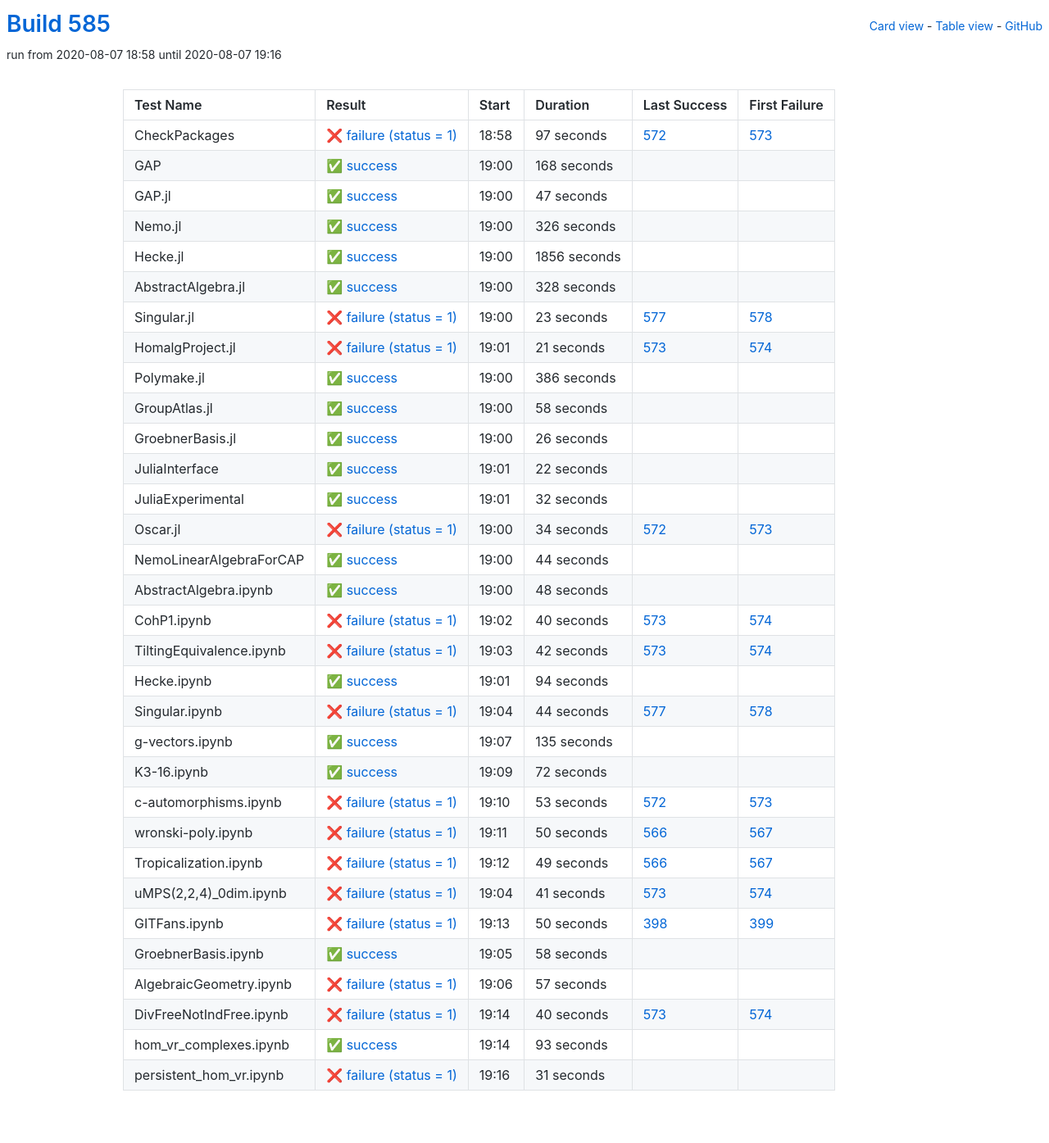
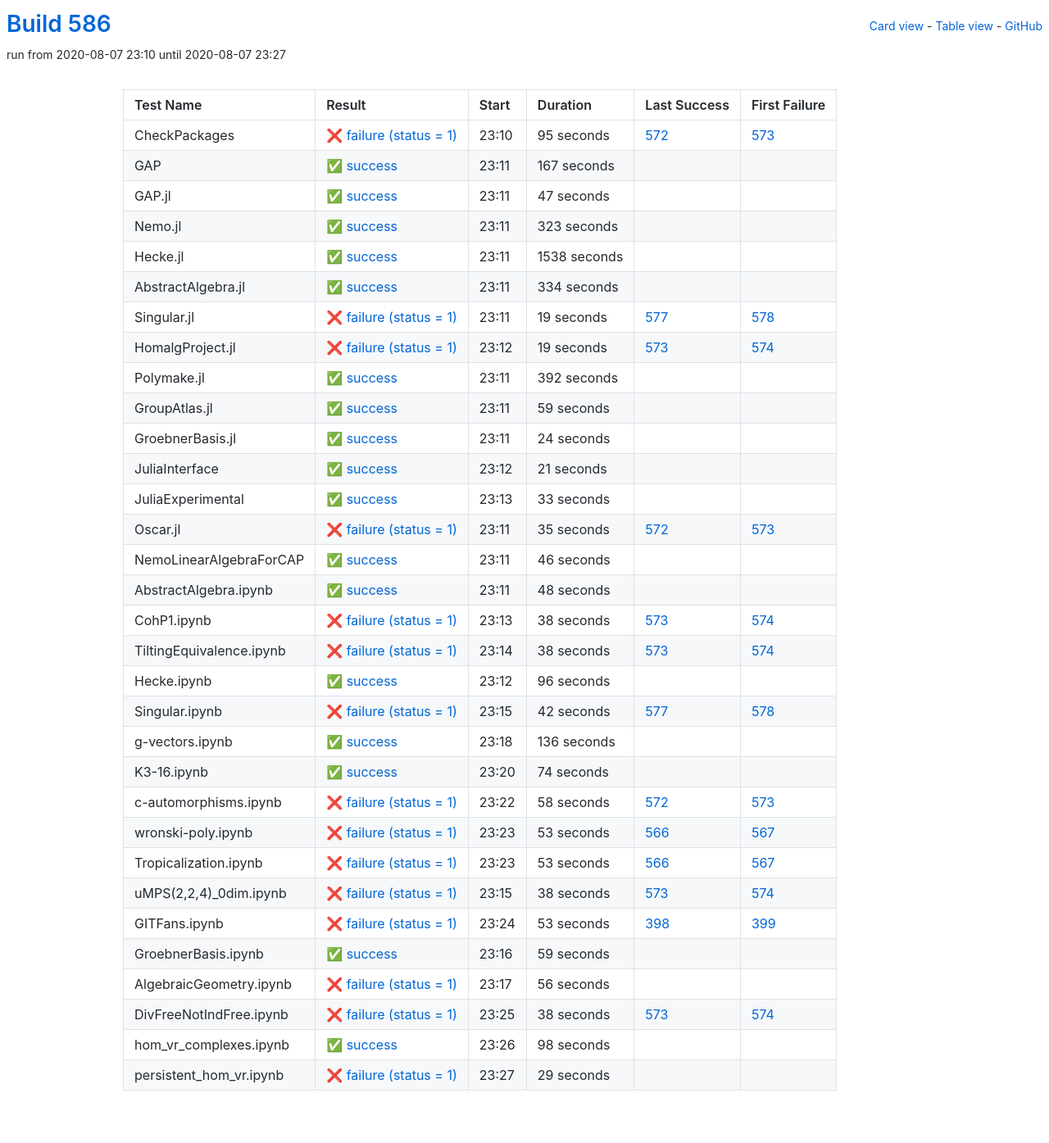
Before and after one commit to oscar-system/oscar-ci-status-stable, a Jekyll site: the page built from table.html, in a window 1280 px wide. Shown: the whole page at 82% size. Built offline with Jekyll 4.4.1, drawn with Linux system fonts in a browser that asks for light colours.

Commit message:
Build #586

```diff
--- a/_data/ci.yml
+++ b/_data/ci.yml
@@ -1,6 +1,6 @@
 ---
-build: 585
-build_url: https://oscarci.mathematik.uni-kl.de/job/oscar-stable/585/
+build: 586
+build_url: https://oscarci.mathematik.uni-kl.de/job/oscar-stable/586/
 job: oscar-stable
 organization: oscar-system
 repo: oscar-ci-status-stable
@@ -8,32 +8,32 @@ repourl: https://github.com/oscar-system/oscar-ci-status-stable
 tests:
 - name: CheckPackages
   id: checkpackages
-  log: https://oscarci.mathematik.uni-kl.de/job/oscar-stable/585/artifact/logs/build-585/CheckPackages.log
-  start: 2020-08-07 18:58
+  log: https://oscarci.mathematik.uni-kl.de/job/oscar-stable/586/artifact/logs/build-586/CheckPackages.log
+  start: 2020-08-07 23:10
   success: false
   exitcode: 1
   status: failure
-  duration: 97
+  duration: 95
   last_success: 572
   last_success_url: https://oscarci.mathematik.uni-kl.de/job/oscar-stable/572/
   first_failure: 573
   first_failure_url: https://oscarci.mathematik.uni-kl.de/job/oscar-stable/573/
 - name: GAP
   id: gap
-  log: https://oscarci.mathematik.uni-kl.de/job/oscar-stable/585/artifact/logs/build-585/GAP.log
-  start: 2020-08-07 19:00
+  log: https://oscarci.mathematik.uni-kl.de/job/oscar-stable/586/artifact/logs/build-586/GAP.log
+  start: 2020-08-07 23:11
   success: true
   exitcode: 0
   status: success
-  duration: 168
+  duration: 167
   last_success: false
   last_success_url:
   first_failure: false
   first_failure_url:
 - name: GAP.jl
   id: gap-jl
-  log: https://oscarci.mathematik.uni-kl.de/job/oscar-stable/585/artifact/logs/build-585/GAP.jl.log
-  start: 2020-08-07 19:00
+  log: https://oscarci.mathematik.uni-kl.de/job/oscar-stable/586/artifact/logs/build-586/GAP.jl.log
+  start: 2020-08-07 23:11
   success: true
   exitcode: 0
   status: success
@@ -44,152 +44,152 @@ tests:
   first_failure_url:
 - name: Nemo.jl
   id: nemo-jl
-  log: https://oscarci.mathematik.uni-kl.de/job/oscar-stable/585/artifact/logs/build-585/Nemo.jl.log
-  start: 2020-08-07 19:00
+  log: https://oscarci.mathematik.uni-kl.de/job/oscar-stable/586/artifact/logs/build-586/Nemo.jl.log
+  start: 2020-08-07 23:11
   success: true
   exitcode: 0
   status: success
-  duration: 326
+  duration: 323
   last_success: false
   last_success_url:
   first_failure: false
   first_failure_url:
 - name: Hecke.jl
   id: hecke-jl
-  log: https://oscarci.mathematik.uni-kl.de/job/oscar-stable/585/artifact/logs/build-585/Hecke.jl.log
-  start: 2020-08-07 19:00
+  log: https://oscarci.mathematik.uni-kl.de/job/oscar-stable/586/artifact/logs/build-586/Hecke.jl.log
+  start: 2020-08-07 23:11
   success: true
   exitcode: 0
   status: success
-  duration: 1856
+  duration: 1538
   last_success: false
   last_success_url:
   first_failure: false
   first_failure_url:
 - name: AbstractAlgebra.jl
   id: abstractalgebra-jl
-  log: https://oscarci.mathematik.uni-kl.de/job/oscar-stable/585/artifact/logs/build-585/AbstractAlgebra.jl.log
-  start: 2020-08-07 19:00
+  log: https://oscarci.mathematik.uni-kl.de/job/oscar-stable/586/artifact/logs/build-586/AbstractAlgebra.jl.log
+  start: 2020-08-07 23:11
   success: true
   exitcode: 0
   status: success
-  duration: 328
+  duration: 334
   last_success: false
   last_success_url:
   first_failure: false
   first_failure_url:
 - name: Singular.jl
   id: singular-jl
-  log: https://oscarci.mathematik.uni-kl.de/job/oscar-stable/585/artifact/logs/build-585/Singular.jl.log
-  start: 2020-08-07 19:00
+  log: https://oscarci.mathematik.uni-kl.de/job/oscar-stable/586/artifact/logs/build-586/Singular.jl.log
+  start: 2020-08-07 23:11
   success: false
   exitcode: 1
   status: failure
-  duration: 23
+  duration: 19
   last_success: 577
   last_success_url: https://oscarci.mathematik.uni-kl.de/job/oscar-stable/577/
   first_failure: 578
   first_failure_url: https://oscarci.mathematik.uni-kl.de/job/oscar-stable/578/
 - name: HomalgProject.jl
   id: homalgproject-jl
-  log: https://oscarci.mathematik.uni-kl.de/job/oscar-stable/585/artifact/logs/build-585/HomalgProject.jl.log
-  start: 2020-08-07 19:01
+  log: https://oscarci.mathematik.uni-kl.de/job/oscar-stable/586/artifact/logs/build-586/HomalgProject.jl.log
+  start: 2020-08-07 23:12
   success: false
   exitcode: 1
   status: failure
-  duration: 21
+  duration: 19
   last_success: 573
   last_success_url: https://oscarci.mathematik.uni-kl.de/job/oscar-stable/573/
   first_failure: 574
   first_failure_url: https://oscarci.mathematik.uni-kl.de/job/oscar-stable/574/
 - name: Polymake.jl
   id: polymake-jl
-  log: https://oscarci.mathematik.uni-kl.de/job/oscar-stable/585/artifact/logs/build-585/Polymake.jl.log
-  start: 2020-08-07 19:00
+  log: https://oscarci.mathematik.uni-kl.de/job/oscar-stable/586/artifact/logs/build-586/Polymake.jl.log
+  start: 2020-08-07 23:11
   success: true
   exitcode: 0
   status: success
-  duration: 386
+  duration: 392
   last_success: false
   last_success_url:
   first_failure: false
   first_failure_url:
 - name: GroupAtlas.jl
   id: groupatlas-jl
-  log: https://oscarci.mathematik.uni-kl.de/job/oscar-stable/585/artifact/logs/build-585/GroupAtlas.jl.log
-  start: 2020-08-07 19:00
+  log: https://oscarci.mathematik.uni-kl.de/job/oscar-stable/586/artifact/logs/build-586/GroupAtlas.jl.log
+  start: 2020-08-07 23:11
   success: true
   exitcode: 0
   status: success
-  duration: 58
+  duration: 59
   last_success: false
   last_success_url:
   first_failure: false
   first_failure_url:
 - name: GroebnerBasis.jl
   id: groebnerbasis-jl
-  log: https://oscarci.mathematik.uni-kl.de/job/oscar-stable/585/artifact/logs/build-585/GroebnerBasis.jl.log
-  start: 2020-08-07 19:00
+  log: https://oscarci.mathematik.uni-kl.de/job/oscar-stable/586/artifact/logs/build-586/GroebnerBasis.jl.log
+  start: 2020-08-07 23:11
   success: true
   exitcode: 0
   status: success
-  duration: 26
+  duration: 24
   last_success: false
   last_success_url:
   first_failure: false
   first_failure_url:
 - name: JuliaInterface
   id: juliainterface
-  log: https://oscarci.mathematik.uni-kl.de/job/oscar-stable/585/artifact/logs/build-585/JuliaInterface.log
-  start: 2020-08-07 19:01
+  log: https://oscarci.mathematik.uni-kl.de/job/oscar-stable/586/artifact/logs/build-586/JuliaInterface.log
+  start: 2020-08-07 23:12
   success: true
   exitcode: 0
   status: success
-  duration: 22
+  duration: 21
   last_success: false
   last_success_url:
   first_failure: false
   first_failure_url:
 - name: JuliaExperimental
   id: juliaexperimental
-  log: https://oscarci.mathematik.uni-kl.de/job/oscar-stable/585/artifact/logs/build-585/JuliaExperimental.log
-  start: 2020-08-07 19:01
+  log: https://oscarci.mathematik.uni-kl.de/job/oscar-stable/586/artifact/logs/build-586/JuliaExperimental.log
+  start: 2020-08-07 23:13
   success: true
   exitcode: 0
   status: success
-  duration: 32
+  duration: 33
   last_success: false
   last_success_url:
   first_failure: false
   first_failure_url:
 - name: Oscar.jl
   id: oscar-jl
-  log: https://oscarci.mathematik.uni-kl.de/job/oscar-stable/585/artifact/logs/build-585/Oscar.jl.log
-  start: 2020-08-07 19:00
+  log: https://oscarci.mathematik.uni-kl.de/job/oscar-stable/586/artifact/logs/build-586/Oscar.jl.log
+  start: 2020-08-07 23:11
   success: false
   exitcode: 1
   status: failure
-  duration: 34
+  duration: 35
   last_success: 572
   last_success_url: https://oscarci.mathematik.uni-kl.de/job/oscar-stable/572/
   first_failure: 573
   first_failure_url: https://oscarci.mathematik.uni-kl.de/job/oscar-stable/573/
 - name: NemoLinearAlgebraForCAP
   id: nemolinearalgebraforcap
-  log: https://oscarci.mathematik.uni-kl.de/job/oscar-stable/585/artifact/logs/build-585/NemoLinearAlgebraForCAP.log
-  start: 2020-08-07 19:00
+  log: https://oscarci.mathematik.uni-kl.de/job/oscar-stable/586/artifact/logs/build-586/NemoLinearAlgebraForCAP.log
+  start: 2020-08-07 23:11
   success: true
   exitcode: 0
   status: success
-  duration: 44
+  duration: 46
   last_success: false
   last_success_url:
   first_failure: false
   first_failure_url:
 - name: AbstractAlgebra.ipynb
   id: abstractalgebra-ipynb
-  log: https://oscarci.mathematik.uni-kl.de/job/oscar-stable/585/artifact/logs/build-585/AbstractAlgebra.ipynb.log
-  start: 2020-08-07 19:00
+  log: https://oscarci.mathematik.uni-kl.de/job/oscar-stable/586/artifact/logs/build-586/AbstractAlgebra.ipynb.log
+  start: 2020-08-07 23:11
   success: true
   exitcode: 0
   status: success
@@ -200,192 +200,192 @@ tests:
   first_failure_url:
 - name: CohP1.ipynb
   id: cohp1-ipynb
-  log: https://oscarci.mathematik.uni-kl.de/job/oscar-stable/585/artifact/logs/build-585/CohP1.ipynb.log
-  start: 2020-08-07 19:02
+  log: https://oscarci.mathematik.uni-kl.de/job/oscar-stable/586/artifact/logs/build-586/CohP1.ipynb.log
+  start: 2020-08-07 23:13
   success: false
   exitcode: 1
   status: failure
-  duration: 40
+  duration: 38
   last_success: 573
   last_success_url: https://oscarci.mathematik.uni-kl.de/job/oscar-stable/573/
   first_failure: 574
   first_failure_url: https://oscarci.mathematik.uni-kl.de/job/oscar-stable/574/
 - name: TiltingEquivalence.ipynb
   id: tiltingequivalence-ipynb
-  log: https://oscarci.mathematik.uni-kl.de/job/oscar-stable/585/artifact/logs/build-585/TiltingEquivalence.ipynb.log
-  start: 2020-08-07 19:03
+  log: https://oscarci.mathematik.uni-kl.de/job/oscar-stable/586/artifact/logs/build-586/TiltingEquivalence.ipynb.log
+  start: 2020-08-07 23:14
   success: false
   exitcode: 1
   status: failure
-  duration: 42
+  duration: 38
   last_success: 573
   last_success_url: https://oscarci.mathematik.uni-kl.de/job/oscar-stable/573/
   first_failure: 574
   first_failure_url: https://oscarci.mathematik.uni-kl.de/job/oscar-stable/574/
 - name: Hecke.ipynb
   id: hecke-ipynb
-  log: https://oscarci.mathematik.uni-kl.de/job/oscar-stable/585/artifact/logs/build-585/Hecke.ipynb.log
-  start: 2020-08-07 19:01
+  log: https://oscarci.mathematik.uni-kl.de/job/oscar-stable/586/artifact/logs/build-586/Hecke.ipynb.log
+  start: 2020-08-07 23:12
   success: true
   exitcode: 0
   status: success
-  duration: 94
+  duration: 96
   last_success: false
   last_success_url:
   first_failure: false
   first_failure_url:
 - name: Singular.ipynb
   id: singular-ipynb
-  log: https://oscarci.mathematik.uni-kl.de/job/oscar-stable/585/artifact/logs/build-585/Singular.ipynb.log
-  start: 2020-08-07 19:04
+  log: https://oscarci.mathematik.uni-kl.de/job/oscar-stable/586/artifact/logs/build-586/Singular.ipynb.log
+  start: 2020-08-07 23:15
   success: false
   exitcode: 1
   status: failure
-  duration: 44
+  duration: 42
   last_success: 577
   last_success_url: https://oscarci.mathematik.uni-kl.de/job/oscar-stable/577/
   first_failure: 578
   first_failure_url: https://oscarci.mathematik.uni-kl.de/job/oscar-stable/578/
 - name: g-vectors.ipynb
   id: g-vectors-ipynb
-  log: https://oscarci.mathematik.uni-kl.de/job/oscar-stable/585/artifact/logs/build-585/g-vectors.ipynb.log
-  start: 2020-08-07 19:07
+  log: https://oscarci.mathematik.uni-kl.de/job/oscar-stable/586/artifact/logs/build-586/g-vectors.ipynb.log
+  start: 2020-08-07 23:18
   success: true
   exitcode: 0
   status: success
-  duration: 135
+  duration: 136
   last_success: false
   last_success_url:
   first_failure: false
   first_failure_url:
 - name: K3-16.ipynb
   id: k3-16-ipynb
-  log: https://oscarci.mathematik.uni-kl.de/job/oscar-stable/585/artifact/logs/build-585/K3-16.ipynb.log
-  start: 2020-08-07 19:09
+  log: https://oscarci.mathematik.uni-kl.de/job/oscar-stable/586/artifact/logs/build-586/K3-16.ipynb.log
+  start: 2020-08-07 23:20
   success: true
   exitcode: 0
   status: success
-  duration: 72
+  duration: 74
   last_success: false
   last_success_url:
   first_failure: false
   first_failure_url:
 - name: c-automorphisms.ipynb
   id: c-automorphisms-ipynb
-  log: https://oscarci.mathematik.uni-kl.de/job/oscar-stable/585/artifact/logs/build-585/c-automorphisms.ipynb.log
-  start: 2020-08-07 19:10
+  log: https://oscarci.mathematik.uni-kl.de/job/oscar-stable/586/artifact/logs/build-586/c-automorphisms.ipynb.log
+  start: 2020-08-07 23:22
   success: false
   exitcode: 1
   status: failure
-  duration: 53
+  duration: 58
   last_success: 572
   last_success_url: https://oscarci.mathematik.uni-kl.de/job/oscar-stable/572/
   first_failure: 573
   first_failure_url: https://oscarci.mathematik.uni-kl.de/job/oscar-stable/573/
 - name: wronski-poly.ipynb
   id: wronski-poly-ipynb
-  log: https://oscarci.mathematik.uni-kl.de/job/oscar-stable/585/artifact/logs/build-585/wronski-poly.ipynb.log
-  start: 2020-08-07 19:11
+  log: https://oscarci.mathematik.uni-kl.de/job/oscar-stable/586/artifact/logs/build-586/wronski-poly.ipynb.log
+  start: 2020-08-07 23:23
   success: false
   exitcode: 1
   status: failure
-  duration: 50
+  duration: 53
   last_success: 566
   last_success_url: https://oscarci.mathematik.uni-kl.de/job/oscar-stable/566/
   first_failure: 567
   first_failure_url: https://oscarci.mathematik.uni-kl.de/job/oscar-stable/567/
 - name: Tropicalization.ipynb
   id: tropicalization-ipynb
-  log: https://oscarci.mathematik.uni-kl.de/job/oscar-stable/585/artifact/logs/build-585/Tropicalization.ipynb.log
-  start: 2020-08-07 19:12
+  log: https://oscarci.mathematik.uni-kl.de/job/oscar-stable/586/artifact/logs/build-586/Tropicalization.ipynb.log
+  start: 2020-08-07 23:23
   success: false
   exitcode: 1
   status: failure
-  duration: 49
+  duration: 53
   last_success: 566
   last_success_url: https://oscarci.mathematik.uni-kl.de/job/oscar-stable/566/
   first_failure: 567
   first_failure_url: https://oscarci.mathematik.uni-kl.de/job/oscar-stable/567/
 - name: uMPS(2,2,4)_0dim.ipynb
   id: umps-2-2-4-0dim-ipynb
-  log: https://oscarci.mathematik.uni-kl.de/job/oscar-stable/585/artifact/logs/build-585/uMPS-2-2-4-_0dim.ipynb.log
-  start: 2020-08-07 19:04
+  log: https://oscarci.mathematik.uni-kl.de/job/oscar-stable/586/artifact/logs/build-586/uMPS-2-2-4-_0dim.ipynb.log
+  start: 2020-08-07 23:15
   success: false
   exitcode: 1
   status: failure
-  duration: 41
+  duration: 38
   last_success: 573
   last_success_url: https://oscarci.mathematik.uni-kl.de/job/oscar-stable/573/
   first_failure: 574
   first_failure_url: https://oscarci.mathematik.uni-kl.de/job/oscar-stable/574/
 - name: GITFans.ipynb
   id: gitfans-ipynb
-  log: https://oscarci.mathematik.uni-kl.de/job/oscar-stable/585/artifact/logs/build-585/GITFans.ipynb.log
-  start: 2020-08-07 19:13
+  log: https://oscarci.mathematik.uni-kl.de/job/oscar-stable/586/artifact/logs/build-586/GITFans.ipynb.log
+  start: 2020-08-07 23:24
   success: false
   exitcode: 1
   status: failure
-  duration: 50
+  duration: 53
   last_success: 398
   last_success_url: https://oscarci.mathematik.uni-kl.de/job/oscar-stable/398/
   first_failure: 399
   first_failure_url: https://oscarci.mathematik.uni-kl.de/job/oscar-stable/399/
 - name: GroebnerBasis.ipynb
   id: groebnerbasis-ipynb
-  log: https://oscarci.mathematik.uni-kl.de/job/oscar-stable/585/artifact/logs/build-585/GroebnerBasis.ipynb.log
-  start: 2020-08-07 19:05
+  log: https://oscarci.mathematik.uni-kl.de/job/oscar-stable/586/artifact/logs/build-586/GroebnerBasis.ipynb.log
+  start: 2020-08-07 23:16
   success: true
   exitcode: 0
   status: success
-  duration: 58
+  duration: 59
   last_success: false
   last_success_url:
   first_failure: false
   first_failure_url:
 - name: AlgebraicGeometry.ipynb
   id: algebraicgeometry-ipynb
-  log: https://oscarci.mathematik.uni-kl.de/job/oscar-stable/585/artifact/logs/build-585/AlgebraicGeometry.ipynb.log
-  start: 2020-08-07 19:06
+  log: https://oscarci.mathematik.uni-kl.de/job/oscar-stable/586/artifact/logs/build-586/AlgebraicGeometry.ipynb.log
+  start: 2020-08-07 23:17
   success: false
   exitcode: 1
   status: failure
-  duration: 57
+  duration: 56
   last_success: false
   last_success_url:
   first_failure: false
   first_failure_url:
 - name: DivFreeNotIndFree.ipynb
   id: divfreenotindfree-ipynb
-  log: https://oscarci.mathematik.uni-kl.de/job/oscar-stable/585/artifact/logs/build-585/DivFreeNotIndFree.ipynb.log
-  start: 2020-08-07 19:14
+  log: https://oscarci.mathematik.uni-kl.de/job/oscar-stable/586/artifact/logs/build-586/DivFreeNotIndFree.ipynb.log
+  start: 2020-08-07 23:25
   success: false
   exitcode: 1
   status: failure
-  duration: 40
+  duration: 38
   last_success: 573
   last_success_url: https://oscarci.mathematik.uni-kl.de/job/oscar-stable/573/
   first_failure: 574
   first_failure_url: https://oscarci.mathematik.uni-kl.de/job/oscar-stable/574/
 - name: hom_vr_complexes.ipynb
   id: hom-vr-complexes-ipynb
-  log: https://oscarci.mathematik.uni-kl.de/job/oscar-stable/585/artifact/logs/build-585/hom_vr_complexes.ipynb.log
-  start: 2020-08-07 19:14
+  log: https://oscarci.mathematik.uni-kl.de/job/oscar-stable/586/artifact/logs/build-586/hom_vr_complexes.ipynb.log
+  start: 2020-08-07 23:26
   success: true
   exitcode: 0
   status: success
-  duration: 93
+  duration: 98
   last_success: false
   last_success_url:
   first_failure: false
   first_failure_url:
 - name: persistent_hom_vr.ipynb
   id: persistent-hom-vr-ipynb
-  log: https://oscarci.mathematik.uni-kl.de/job/oscar-stable/585/artifact/logs/build-585/persistent_hom_vr.ipynb.log
-  start: 2020-08-07 19:16
+  log: https://oscarci.mathematik.uni-kl.de/job/oscar-stable/586/artifact/logs/build-586/persistent_hom_vr.ipynb.log
+  start: 2020-08-07 23:27
   success: false
   exitcode: 1
   status: failure
-  duration: 31
+  duration: 29
   last_success: false
   last_success_url:
   first_failure: false
```
Also changed, not shown: README.md.
